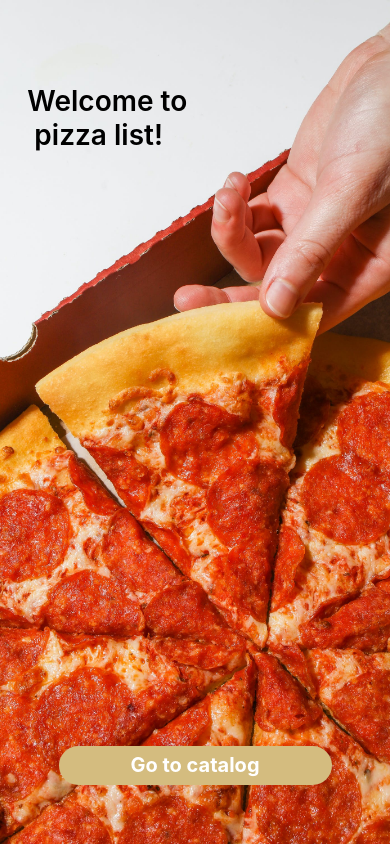
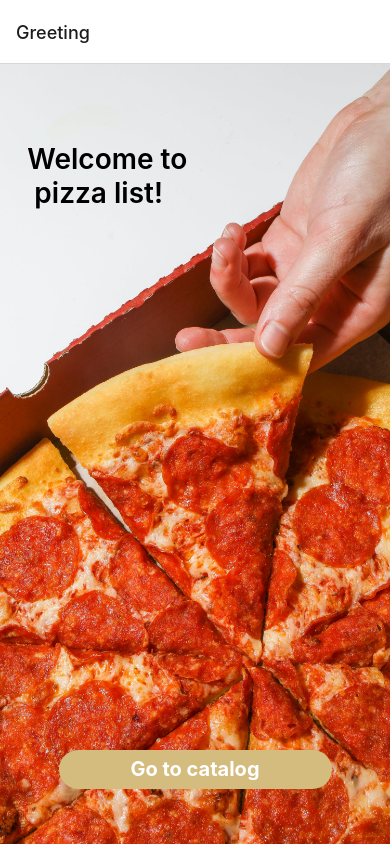
Before and after one commit to macs1756/pizza-list-mobile, a React Native app: screen /Greeting in a window 390 px wide. Built offline with nearby package versions, Linux system fonts and the light colour scheme.

Commit message:
add routing

```diff
--- a/App.tsx
+++ b/App.tsx
@@ -1,84 +1,20 @@
-import { StatusBar } from 'expo-status-bar'
-import { StyleSheet, Text, View, Image, TouchableOpacity } from 'react-native'
-//import { useNavigation } from '@react-navigation/native'
+
+import HomeScreen from './screens/Home'
+import { createStackNavigator } from '@react-navigation/stack'
+import { NavigationContainer } from '@react-navigation/native';
+import Catalog from './screens/Catalog';
+
 
 export default function App() {
 
-  //const navigation = useNavigation();
-
-  const handlePress = () => {
-
-
-    //navigation.navigate('AnotherScreen');
-
-  };
-
+  const Stack = createStackNavigator()
 
   return (
-    <View style={styles.container}>
-
-      <Text style={styles.greetingText}>Welcome to {'\n'} pizza list!</Text>
-
-      <Image style={styles.imagePrimary} source={require('./assets/initial-photo.jpg')} />
-
-      <TouchableOpacity style={styles.buttonMainScreen} onPress={handlePress}>
-        <Text style={styles.buttonMainScreenText}>Go to catalog</Text>
-      </TouchableOpacity>
-
-      <StatusBar style="auto" />
-
-    </View>
+    <NavigationContainer>
+      <Stack.Navigator>
+        <Stack.Screen name="Greeting" component={HomeScreen} />
+        <Stack.Screen name="Catalog" component={Catalog} />
+      </Stack.Navigator>
+    </NavigationContainer>
   );
 }
-
-const styles = StyleSheet.create({
-  container: {
-    flex: 1,
-    backgroundColor: '#fff',
-    alignItems: 'center',
-    justifyContent: 'center',
-    position: 'relative'
-  },
-
-  imagePrimary: {
-    position: 'absolute',
-    top: 0,
-    left: 0,
-    resizeMode: 'cover',
-    height: '100%',
-    width: '100%',
-  },
-
-  buttonMainScreen: {
-    position: 'absolute',
-    bottom: '7%',
-    left: '15%',
-    zIndex: 2,
-    resizeMode: 'cover',
-
-    width: '70%',
-    backgroundColor: '#d4bc7f',
-    borderRadius: 999
-  },
-
-  buttonMainScreenText: {
-    fontSize: 20,
-    fontWeight: '700',
-    textAlign: 'center',
-    color: '#fff',
-    paddingTop: 7,
-    paddingBottom: 8,
-
-  },
-
-  greetingText: {
-    fontWeight: '600',
-    position: 'absolute',
-    fontSize: 28,
-    top: '10%',
-    left: '7%',
-    zIndex: 2,
-  }
-
-
-});
--- /dev/null
+++ b/screens/Catalog.tsx
@@ -0,0 +1,26 @@
+import React from 'react';
+import { StatusBar } from 'expo-status-bar'
+import { View, Text, StyleSheet, Image, TouchableOpacity  } from 'react-native';
+
+
+
+const Catalog = () => {
+  return (
+    <View style={styles.container}>
+      <Text>Catalog</Text>
+    </View>
+  );
+};
+
+const styles = StyleSheet.create({
+  container: {
+    flex: 1,
+    backgroundColor: '#fff',
+    alignItems: 'center',
+    justifyContent: 'center',
+    position: 'relative'
+  },
+});
+
+
+export default Catalog;
--- /dev/null
+++ b/screens/Home.tsx
@@ -0,0 +1,90 @@
+import React from 'react';
+import { StatusBar } from 'expo-status-bar'
+import { View, Text, StyleSheet, Image, TouchableOpacity  } from 'react-native';
+import { StackNavigationProp } from '@react-navigation/stack';
+
+type RootStackParamList = {
+  Home: undefined;
+  AnotherScreen: undefined;
+  // Add more screen names as needed
+};
+
+type HomeScreenProps = {
+  navigation: StackNavigationProp<RootStackParamList, 'Home'>;
+};
+
+const HomeScreen: React.FC<HomeScreenProps> = ({ navigation }) => {
+  return (
+    <View style={styles.container}>
+
+      <Text style={styles.greetingText}>Welcome to {'\n'} pizza list!</Text>
+
+      <Image style={styles.imagePrimary} source={require('../assets/initial-photo.jpg')} />
+
+      <TouchableOpacity
+        style={styles.buttonMainScreen}
+         onPress={() => navigation.navigate('Catalog')}
+      >
+        <Text style={styles.buttonMainScreenText}>Go to catalog</Text>
+      </TouchableOpacity>
+
+      <StatusBar style="auto" />
+
+    </View>
+  );
+};
+
+const styles = StyleSheet.create({
+  container: {
+    flex: 1,
+    backgroundColor: '#fff',
+    alignItems: 'center',
+    justifyContent: 'center',
+    position: 'relative'
+  },
+
+  imagePrimary: {
+    position: 'absolute',
+    top: 0,
+    left: 0,
+    resizeMode: 'cover',
+    height: '100%',
+    width: '100%',
+  },
+
+  buttonMainScreen: {
+    position: 'absolute',
+    bottom: '7%',
+    left: '15%',
+    zIndex: 2,
+    resizeMode: 'cover',
+
+    width: '70%',
+    backgroundColor: '#d4bc7f',
+    borderRadius: 999
+  },
+
+  buttonMainScreenText: {
+    fontSize: 20,
+    fontWeight: '700',
+    textAlign: 'center',
+    color: '#fff',
+    paddingTop: 7,
+    paddingBottom: 8,
+
+  },
+
+  greetingText: {
+    fontWeight: '600',
+    position: 'absolute',
+    fontSize: 28,
+    top: '10%',
+    left: '7%',
+    zIndex: 2,
+  }
+
+
+});
+
+
+export default HomeScreen;
--- a/tsconfig.json
+++ b/tsconfig.json
@@ -1,6 +1,6 @@
 {
   "extends": "expo/tsconfig.base",
   "compilerOptions": {
-    "strict": true
+    "strict": true,
   }
 }
```
